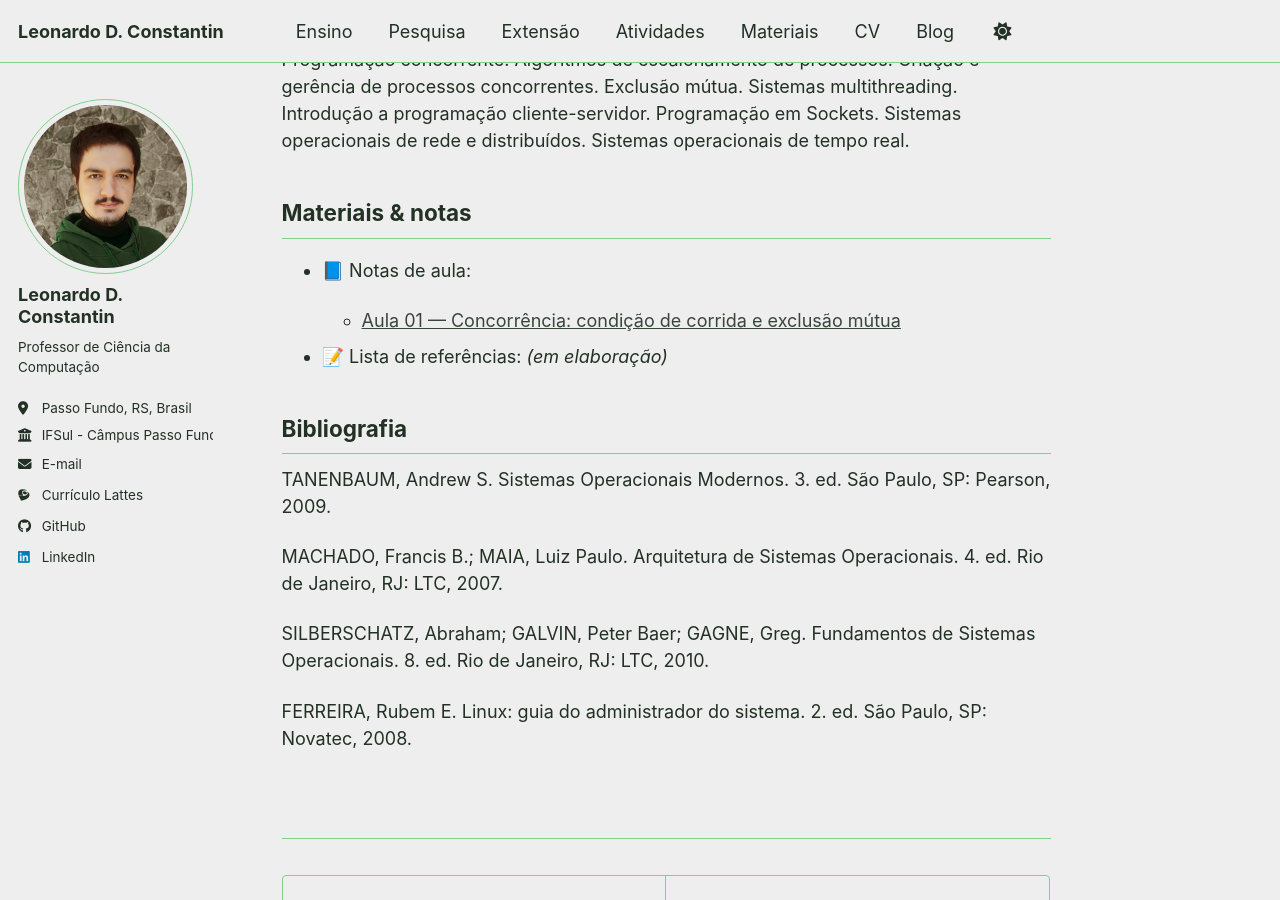
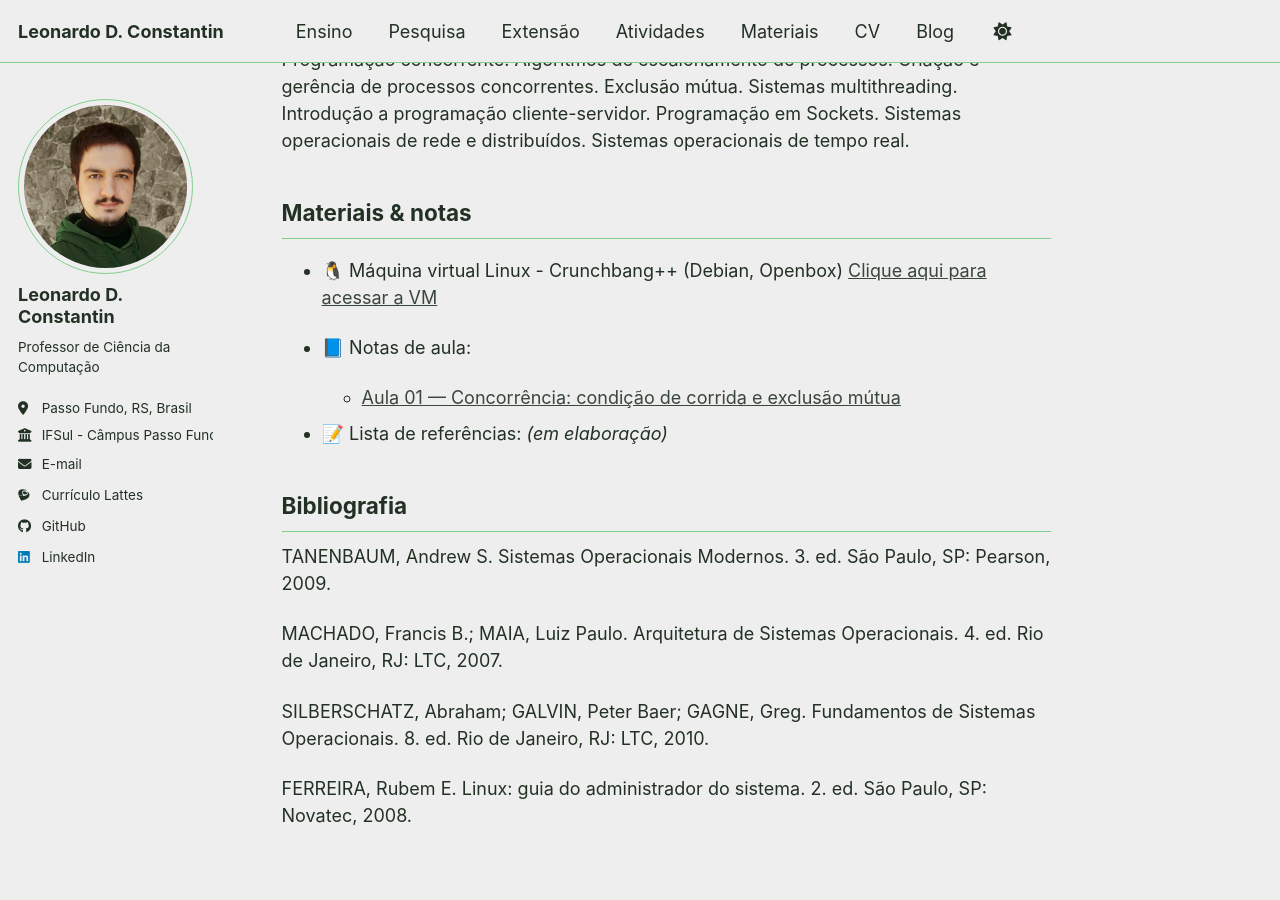
Before and after one commit to ldconstantin/ldconstantin.github.io, a Jekyll site: the page built from _collections/_teaching/operating-systems-ii-pt.md, in a window 1280 px wide and 900 px high, scrolled down 457 px. Built offline with Jekyll 4.4.1, drawn with Linux system fonts in a browser that asks for light colours; some web fonts are replaced; a script bundle is joined from its source files by our own code; library files that are not in the unit come from our copies.

Commit message:
adicionado link para a VM Linux

```diff
--- a/_collections/_teaching/operating-systems-ii-pt.md
+++ b/_collections/_teaching/operating-systems-ii-pt.md
@@ -31,6 +31,9 @@
 
 ## Materiais & notas
 
+- 🐧 Máquina virtual Linux - Crunchbang++ (Debian, Openbox)
+[Clique aqui para acessar a VM](https://drive.google.com/drive/folders/1nZ_wcUYjC9bjxpQMTmoRPEySMRajN1uJ?usp=drive_link)
+
 - 📘 Notas de aula:
 
   - [Aula 01 — Concorrência: condição de corrida e exclusão mútua](/ensino/sistemas-operacionais-ii/aula-01-concorrencia/)
```
